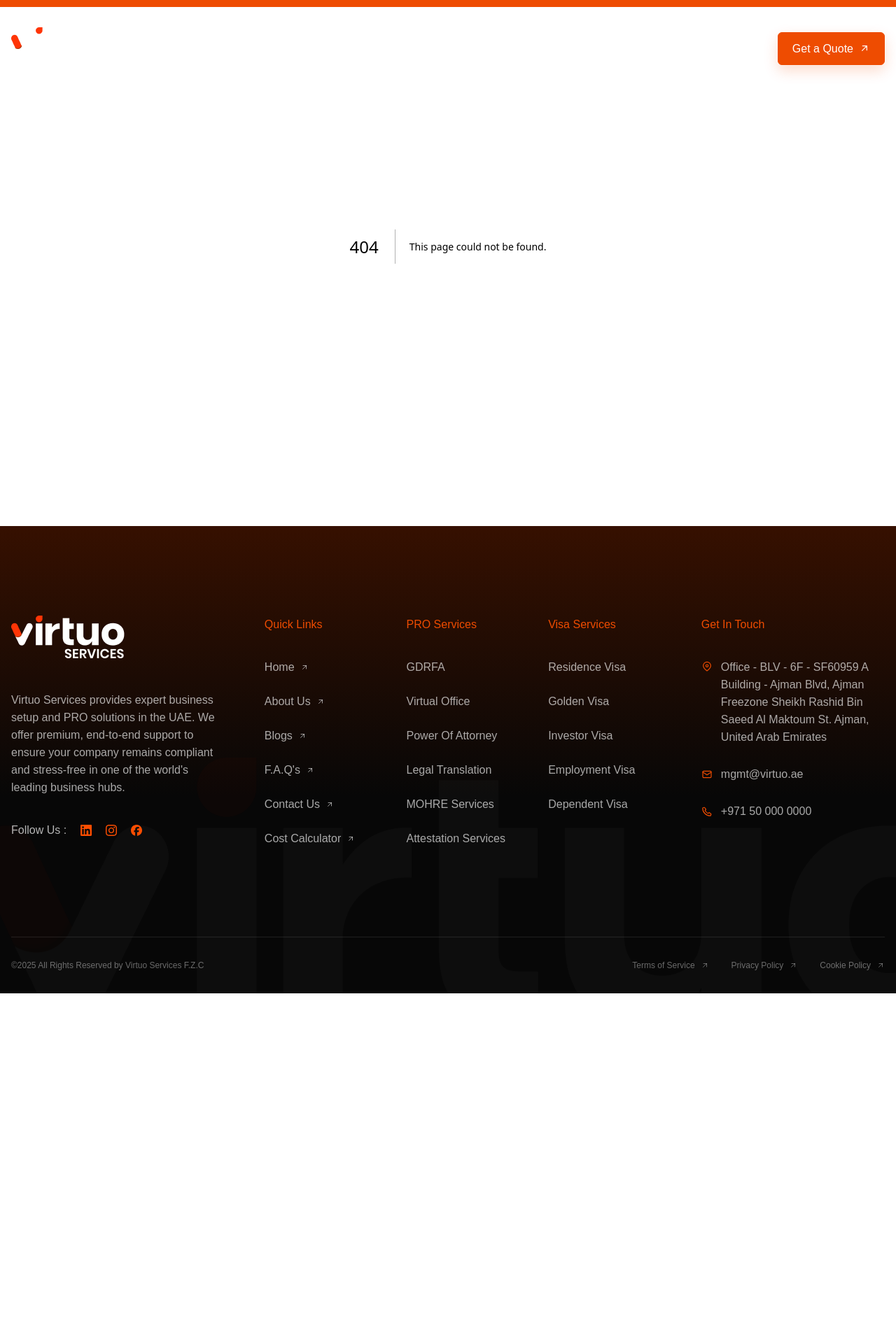
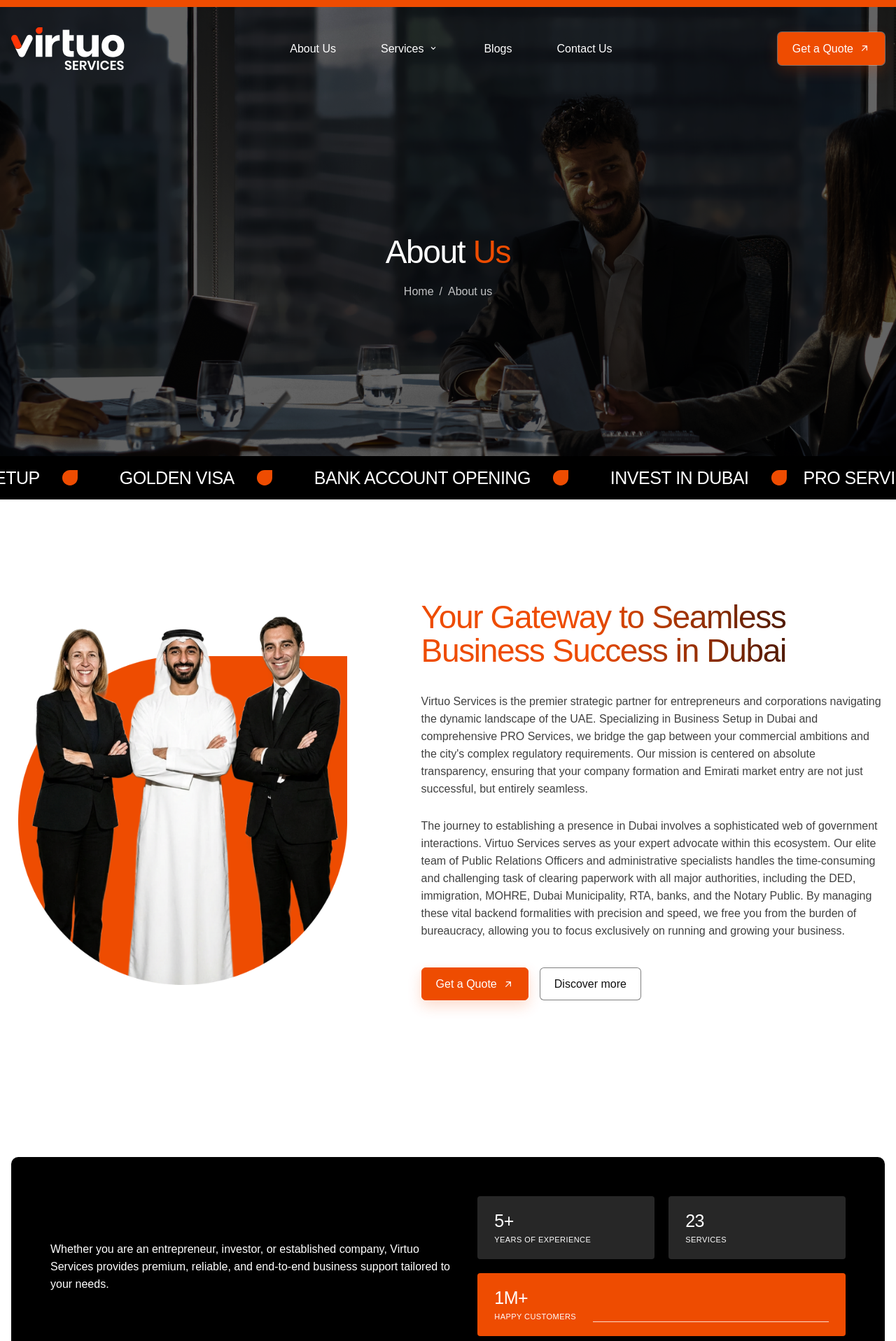
Before and after one commit to mahmood-virtuo/Virtuo-Services, a Next.js app: page /about-us in a window 1280 px wide. Before the commit this address had no page. Shown: the part 48-1965 px from the top of the page at 70% size. Before the commit the page ends 1468 px from the top, so only its background shows below. Built offline with nearby package versions, Linux system fonts and the light colour scheme; a web font is replaced by a local one.

Commit message:
Implement Virtuo Services about page

```diff
--- /dev/null
+++ b/src/app/about-us/page.tsx
@@ -0,0 +1,82 @@
+import type { Metadata } from "next";
+import { StatsBand } from "@/components/about/stats-band";
+import {
+  CompanyIntro,
+  Faq,
+  GrowthCta,
+  PageHero,
+  ServiceTicker,
+  ServicesGrid,
+  Testimonials,
+  WhyVirtuo,
+} from "@/components/sections";
+import type { FaqItem } from "@/components/sections";
+
+const introParagraphs = [
+  "Virtuo Services is the premier strategic partner for entrepreneurs and corporations navigating the dynamic landscape of the UAE. Specializing in Business Setup in Dubai and comprehensive PRO Services, we bridge the gap between your commercial ambitions and the city's complex regulatory requirements. Our mission is centered on absolute transparency, ensuring that your company formation and Emirati market entry are not just successful, but entirely seamless.",
+  "The journey to establishing a presence in Dubai involves a sophisticated web of government interactions. Virtuo Services serves as your expert advocate within this ecosystem. Our elite team of Public Relations Officers and administrative specialists handles the time-consuming and challenging task of clearing paperwork with all major authorities, including the DED, immigration, MOHRE, Dubai Municipality, RTA, banks, and the Notary Public. By managing these vital backend formalities with precision and speed, we free you from the burden of bureaucracy, allowing you to focus exclusively on running and growing your business.",
+];
+
+const aboutFaqs: FaqItem[] = [
+  {
+    question: "What services does Virtuo provide for businesses in Dubai?",
+    answer:
+      "Virtuo supports company formation, PRO services, visa processing, corporate banking coordination, attestation, and operational documentation for businesses entering or expanding in Dubai.",
+  },
+  {
+    question: "Can Virtuo assist with securing a Golden Visa in Dubai?",
+    answer:
+      "Yes. Virtuo guides eligible clients through Golden Visa requirements, documentation, application preparation, and government submission support.",
+  },
+  {
+    question: "Why should a business choose Virtuo?",
+    answer:
+      "Businesses choose Virtuo for transparent pricing, dedicated relationship management, UAE regulatory expertise, and end-to-end support across the setup lifecycle.",
+  },
+  {
+    question: "Does Virtuo handle corporate banking and visa registration?",
+    answer:
+      "Yes. Virtuo helps prepare banking documentation and coordinates visa registration workflows so your setup remains smooth, compliant, and well organized.",
+  },
+];
+
+export const metadata: Metadata = {
+  title: "About Us | Virtuo Services",
+  description:
+    "Learn how Virtuo Services supports entrepreneurs and companies with business setup, PRO, visa, and corporate services in Dubai.",
+};
+
+export default function AboutUsPage() {
+  return (
+    <main>
+      <PageHero
+        title="About Us"
+        accent="Us"
+        imageSrc="/images/about/hero-image.png"
+        imageAlt="Business leaders in a meeting overlooking a city skyline"
+        breadcrumbs={[
+          { label: "Home", href: "/" },
+          { label: "About us" },
+        ]}
+      />
+      <ServiceTicker />
+      <CompanyIntro
+        title="Your Gateway to Seamless Business Success in Dubai"
+        paragraphs={introParagraphs}
+        imageSrc="/images/about/teams-image.png"
+        secondaryLabel="Discover more"
+      />
+      <StatsBand />
+      <ServicesGrid />
+      <ServiceTicker crossed />
+      <WhyVirtuo />
+      <GrowthCta />
+      <Testimonials />
+      <Faq
+        items={aboutFaqs}
+        defaultOpenIndex={1}
+        description="Discover how Virtuo Services helps companies establish, manage, and grow confidently across the UAE business landscape."
+      />
+    </main>
+  );
+}
--- a/src/app/globals.css
+++ b/src/app/globals.css
@@ -43,7 +43,7 @@
 }
 
 .container-page {
-  width: min(100% - 2rem, 1594px);
+  width: min(calc(100% - 2rem), 1594px);
   margin-inline: auto;
 }
 
@@ -217,7 +217,7 @@
 
 @media (max-width: 767px) {
   .container-page {
-    width: min(100% - 1.25rem, 1594px);
+    width: min(calc(100% - 1.25rem), 1594px);
   }
 
   .orange-grid {
--- /dev/null
+++ b/src/components/about/stats-band.tsx
@@ -0,0 +1,54 @@
+const stats = [
+  {
+    value: "5+",
+    label: "YEARS OF EXPERIENCE",
+  },
+  {
+    value: "23",
+    label: "SERVICES",
+  },
+  {
+    value: "1M+",
+    label: "HAPPY CUSTOMERS",
+    featured: true,
+  },
+];
+
+export function StatsBand() {
+  return (
+    <section className="px-4 py-12 sm:py-20">
+      <div className="mx-auto grid max-w-[1594px] gap-8 rounded-[10px] bg-black p-8 text-white sm:p-10 lg:grid-cols-[1.1fr_1fr] lg:items-center lg:p-14">
+        <p className="type-body max-w-2xl text-white">
+          Whether you are an entrepreneur, investor, or established company,
+          Virtuo Services provides premium, reliable, and end-to-end business
+          support tailored to your needs.
+        </p>
+
+        <div className="grid gap-5 sm:grid-cols-2">
+          {stats.map((stat) => (
+            <div
+              key={stat.label}
+              className={`rounded-sm px-6 py-5 ${
+                stat.featured
+                  ? "bg-orange text-white sm:col-span-2"
+                  : "bg-[#272727] text-white"
+              }`}
+            >
+              <div className="flex items-end justify-between gap-6">
+                <div>
+                  <p className="type-h3">{stat.value}</p>
+                  <p className="mt-1 text-[11px] font-light uppercase leading-[16px] tracking-[0.04em]">
+                    {stat.label}
+                  </p>
+                </div>
+                {stat.featured && (
+                  <div className="hidden h-px flex-1 bg-white/80 sm:block" />
+                )}
+              </div>
+            </div>
+          ))}
+        </div>
+      </div>
+    </section>
+  );
+}
--- a/src/components/footer.tsx
+++ b/src/components/footer.tsx
@@ -5,32 +5,40 @@
   PinIcon,
 } from "./icons";
 import Image from "next/image";
+import Link from "next/link";
 import { Logo } from "./logo";
 
 const columns = [
   {
     title: "Quick Links",
-    links: ["Home", "About Us", "Blogs", "F.A.Q's", "Contact Us", "Cost Calculator"],
+    links: [
+      { label: "Home", href: "/" },
+      { label: "About Us", href: "/about-us" },
+      { label: "Blogs", href: "/#testimonials" },
+      { label: "F.A.Q's", href: "/#faq" },
+      { label: "Contact Us", href: "#contact" },
+      { label: "Cost Calculator", href: "#" },
+    ],
   },
   {
     title: "PRO Services",
     links: [
-      "GDRFA",
-      "Virtual Office",
-      "Power Of Attorney",
-      "Legal Translation",
-      "MOHRE Services",
-      "Attestation Services",
+      { label: "GDRFA", href: "#" },
+      { label: "Virtual Office", href: "#" },
+      { label: "Power Of Attorney", href: "#" },
+      { label: "Legal Translation", href: "#" },
+      { label: "MOHRE Services", href: "#" },
+      { label: "Attestation Services", href: "#" },
     ],
   },
   {
     title: "Visa Services",
     links: [
-      "Residence Visa",
-      "Golden Visa",
-      "Investor Visa",
-      "Employment Visa",
-      "Dependent Visa",
+      { label: "Residence Visa", href: "#" },
+      { label: "Golden Visa", href: "#" },
+      { label: "Investor Visa", href: "#" },
+      { label: "Employment Visa", href: "#" },
+      { label: "Dependent Visa", href: "#" },
     ],
   },
 ];
@@ -95,13 +103,22 @@
                 </h2>
                 <ul className="type-body mt-9 space-y-6 text-white/65">
                   {column.links.map((link) => (
-                    <li key={link}>
-                      <a href="#" className="inline-flex items-center gap-2 hover:text-orange">
-                        {link}
-                        {column.title === "Quick Links" && (
-                          <ArrowUpRightIcon className="h-3 w-3" />
-                        )}
-                      </a>
+                    <li key={link.label}>
+                      {link.href.startsWith("/") ? (
+                        <Link href={link.href} className="inline-flex items-center gap-2 hover:text-orange">
+                          {link.label}
+                          {column.title === "Quick Links" && (
+                            <ArrowUpRightIcon className="h-3 w-3" />
+                          )}
+                        </Link>
+                      ) : (
+                        <a href={link.href} className="inline-flex items-center gap-2 hover:text-orange">
+                          {link.label}
+                          {column.title === "Quick Links" && (
+                            <ArrowUpRightIcon className="h-3 w-3" />
+                          )}
+                        </a>
+                      )}
                     </li>
                   ))}
                 </ul>
--- a/src/components/header.tsx
+++ b/src/components/header.tsx
@@ -1,5 +1,6 @@
 import { MailIcon, PhoneIcon } from "./icons";
 import Image from "next/image";
+import Link from "next/link";
 import { Logo } from "./logo";
 import { ButtonLink } from "./button-link";
 import { MegaMenu } from "./mega-menu";
@@ -51,9 +52,9 @@
       >
         <Logo className="!h-[52px] !w-[138px] sm:!h-[61px] sm:!w-[162px]" />
         <div className="type-body hidden items-center gap-16 lg:flex">
-          <a href="#about" className="transition-colors hover:text-orange">
+          <Link href="/about-us" className="transition-colors hover:text-orange">
             About Us
-          </a>
+          </Link>
           <MegaMenu />
           <a href="#testimonials" className="transition-colors hover:text-orange">
             Blogs
--- a/src/components/home/company-intro.tsx
+++ b/src/components/home/company-intro.tsx
@@ -11,6 +11,10 @@
   paragraphs?: string[];
   imageSrc?: string;
   imageAlt?: string;
+  primaryLabel?: string;
+  secondaryLabel?: string;
+  secondaryVariant?: "outline" | "ghost-dark";
+  className?: string;
 };
 
 export function CompanyIntro({
@@ -18,11 +22,15 @@
   paragraphs = defaultParagraphs,
   imageSrc = "/images/home/teams-image.png",
   imageAlt = "Virtuo Services leadership team",
+  primaryLabel = "Get a Quote",
+  secondaryLabel = "Speak with an Expert",
+  secondaryVariant = "outline",
+  className = "",
 }: CompanyIntroProps) {
   return (
-    <section id="about" className="py-20 sm:pb-28 sm:pt-14 lg:py-36">
-      <div className="container-page grid items-center gap-12 lg:grid-cols-[.85fr_1.15fr] lg:gap-24">
-        <div className="order-2 flex w-full justify-center lg:order-1">
+    <section id="about" className={`py-20 sm:pb-28 sm:pt-14 lg:py-36 ${className}`}>
+      <div className="container-page grid min-w-0 items-center gap-12 lg:grid-cols-[.85fr_1.15fr] lg:gap-24">
+        <div className="order-2 flex min-w-0 w-full justify-center lg:order-1">
           <Image
             src={imageSrc}
             alt={imageAlt}
@@ -33,8 +41,8 @@
             className="mx-auto h-auto w-[min(100%,620px)] rounded-bl-[48%] rounded-br-[48%]"
           />
         </div>
-        <div className="order-1 lg:order-2">
-          <h2 className="type-h2 heading-gradient max-w-[800px]">
+        <div className="order-1 min-w-0 lg:order-2">
+          <h2 className="type-h2 heading-gradient max-w-[800px] break-words">
             {title}
           </h2>
           <div className="type-body mt-9 max-w-[880px] space-y-7 text-black/75">
@@ -43,8 +51,8 @@
             ))}
           </div>
           <div className="mt-10 flex flex-wrap gap-4">
-            <ButtonLink arrow>Get a Quote</ButtonLink>
-            <ButtonLink variant="outline">Speak with an Expert</ButtonLink>
+            <ButtonLink arrow>{primaryLabel}</ButtonLink>
+            <ButtonLink variant={secondaryVariant}>{secondaryLabel}</ButtonLink>
           </div>
         </div>
       </div>
--- a/src/components/logo.tsx
+++ b/src/components/logo.tsx
@@ -1,9 +1,10 @@
 import Image from "next/image";
+import Link from "next/link";
 
 export function Logo({ className = "" }: { className?: string }) {
   return (
-    <a
-      href="#top"
+    <Link
+      href="/"
       aria-label="Virtuo Services home"
       className={`relative inline-block h-[61px] w-[162px] ${className}`}
     >
@@ -15,6 +16,6 @@
         sizes="162px"
         className="object-contain"
       />
-    </a>
+    </Link>
   );
 }
--- a/src/components/mobile-menu.tsx
+++ b/src/components/mobile-menu.tsx
@@ -1,11 +1,12 @@
 "use client";
 
+import Link from "next/link";
 import { useState } from "react";
 import { MenuIcon, XIcon } from "./icons";
 import { ButtonLink } from "./button-link";
 
 const links = [
-  ["About Us", "#about"],
+  ["About Us", "/about-us"],
   ["Services", "#services"],
   ["Blogs", "#testimonials"],
   ["Contact Us", "#contact"],
@@ -34,6 +35,16 @@
         <div className="absolute inset-x-4 top-[154px] rounded-2xl bg-white p-6 text-ink shadow-[0_24px_60px_rgba(0,0,0,.18)] sm:top-[164px]">
           <div className="type-button flex flex-col gap-5">
             {links.map(([label, href]) => (
+              href.startsWith("/") ? (
+                <Link
+                  key={label}
+                  href={href}
+                  className="transition-colors hover:text-orange active:text-orange"
+                  onClick={() => setIsOpen(false)}
+                >
+                  {label}
+                </Link>
+              ) : (
                 <a
                   key={label}
                   href={href}
@@ -42,6 +53,7 @@
                 >
                   {label}
                 </a>
+              )
             ))}
           </div>
           <div className="mt-6">
--- a/src/components/sections/faq.tsx
+++ b/src/components/sections/faq.tsx
@@ -46,7 +46,7 @@
   const [openIndex, setOpenIndex] = useState(defaultOpenIndex);
 
   return (
-    <section className="orange-grid px-4 py-24 text-white sm:py-32">
+    <section id="faq" className="orange-grid px-4 py-24 text-white sm:py-32">
       <div className="mx-auto max-w-[1200px]">
         <h2 className="type-h2 heading-gradient-light text-center">
           {title}
@@ -69,7 +69,7 @@
                   type="button"
                   aria-expanded={isOpen}
                   aria-controls={`faq-panel-${index}`}
-                  className="type-h4 flex w-full cursor-pointer items-center justify-between text-left"
+                  className="type-h3 flex w-full cursor-pointer items-center justify-between text-left"
                   onClick={() => setOpenIndex(index)}
                 >
                   {faq.question}
--- a/src/components/sections/index.ts
+++ b/src/components/sections/index.ts
@@ -4,6 +4,7 @@
 export { ServicesGrid } from "../home/services-grid";
 export { WhyVirtuo } from "../home/why-virtuo";
 export { Faq } from "./faq";
+export { PageHero } from "./page-hero";
 export { ServiceTicker } from "./service-ticker";
 export { Testimonials } from "./testimonials";
 export type { FaqItem } from "./faq";
--- /dev/null
+++ b/src/components/sections/page-hero.tsx
@@ -0,0 +1,68 @@
+import Image from "next/image";
+import Link from "next/link";
+
+type BreadcrumbItem = {
+  label: string;
+  href?: string;
+};
+
+type PageHeroProps = {
+  title: string;
+  accent?: string;
+  imageSrc: string;
+  imageAlt: string;
+  breadcrumbs?: BreadcrumbItem[];
+};
+
+export function PageHero({
+  title,
+  accent,
+  imageSrc,
+  imageAlt,
+  breadcrumbs = [
+    { label: "Home", href: "/" },
+    { label: title },
+  ],
+}: PageHeroProps) {
+  const baseTitle =
+    accent && title.endsWith(accent)
+      ? title.slice(0, -accent.length).trimEnd()
+      : title;
+
+  return (
+    <section className="relative h-[520px] overflow-hidden bg-ink text-white sm:h-[620px] lg:h-[700px]">
+      <Image
+        src={imageSrc}
+        alt={imageAlt}
+        fill
+        priority
+        sizes="100vw"
+        className="object-cover object-center"
+      />
+      <div className="absolute inset-0 bg-black/45" />
+      <div className="container-page relative flex h-full flex-col items-center justify-center pt-36 text-center sm:pt-40">
+        <h1 className="type-h2 text-white">
+          {baseTitle}
+          {accent && <span className="text-orange"> {accent}</span>}
+        </h1>
+        <nav
+          aria-label="Breadcrumb"
+          className="type-body mt-5 flex flex-wrap items-center justify-center gap-2 text-white/75"
+        >
+          {breadcrumbs.map((item, index) => (
+            <span key={`${item.label}-${index}`} className="inline-flex items-center gap-2">
+              {item.href ? (
+                <Link href={item.href} className="transition-colors hover:text-orange">
+                  {item.label}
+                </Link>
+              ) : (
+                <span>{item.label}</span>
+              )}
+              {index < breadcrumbs.length - 1 && <span aria-hidden="true">/</span>}
+            </span>
+          ))}
+        </nav>
+      </div>
+    </section>
+  );
+}
```
Also changed, not shown: public/images/about/hero-image.png (added), public/images/about/teams-image.png (added). Lines whose indentation alone changed are shown as unchanged.
